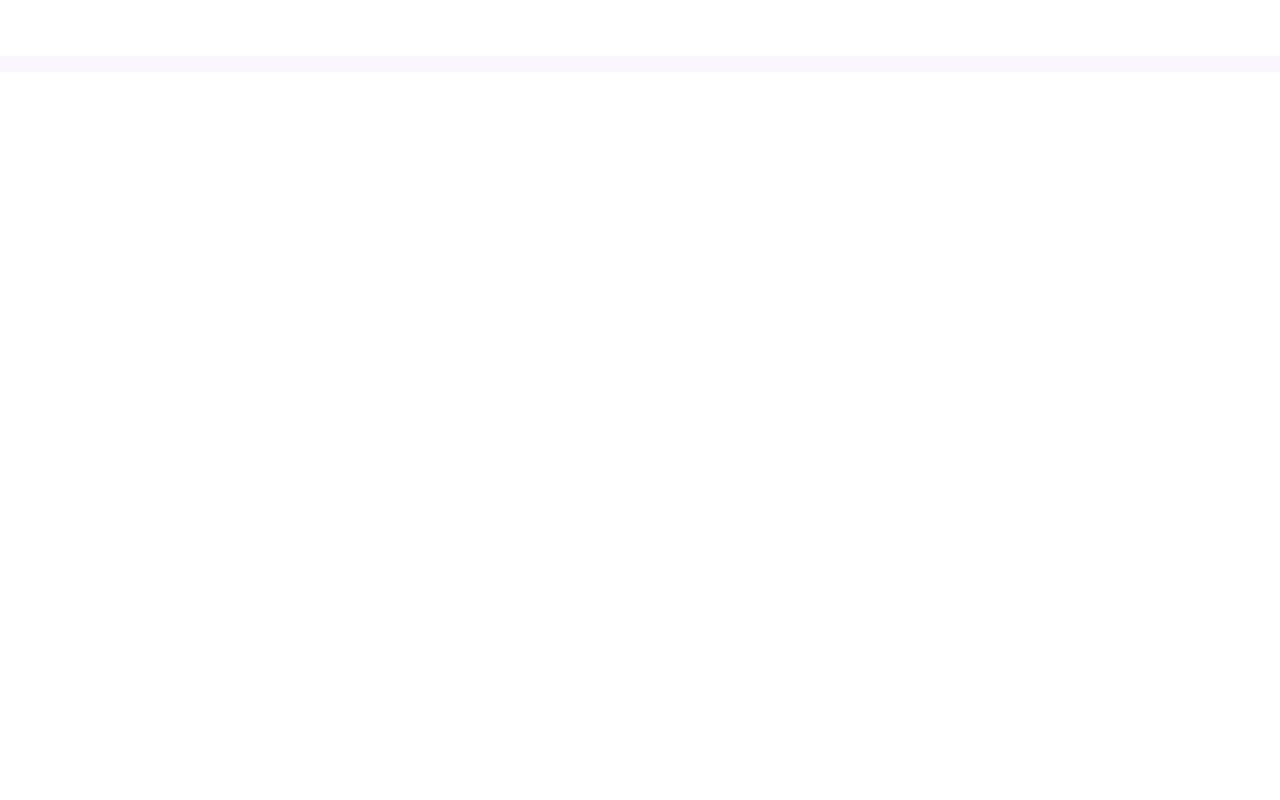
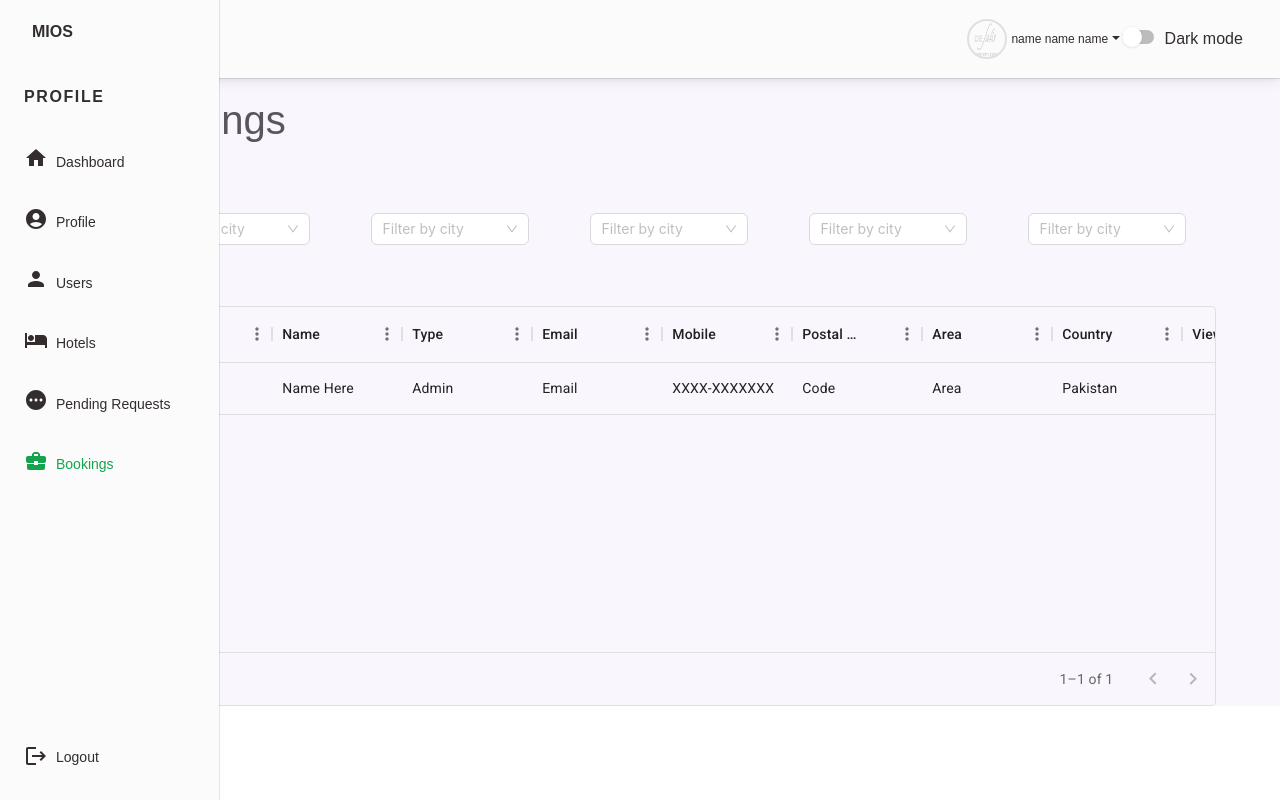
Before and after one commit to SohaibShahzad/desalis.github.io, a React (Create React App) app: page /booking in a window 1280 px wide. Before the commit this address had no page. Built offline with nearby package versions, Linux system fonts and the light colour scheme; a web font is replaced by a local one.

Commit message:
Main admin ui updated

```diff
--- a/src/App.js
+++ b/src/App.js
@@ -21,8 +21,6 @@ import HotelsList from "./Pages/HotelsList/HotelsList";
 function App() {
   return (
     <>
-      {/* <Dropdown /> */}
-      {/* <Map /> */}
       {/* <Routes>
         <Route path="/signup" element={<Signup />} />
         <Route path="/signin" element={<Signin />} />
@@ -42,10 +40,12 @@ function App() {
       </Routes> */}
 
       <Routes>
-        <Route path="/Dashboard" element={<Dashboard />} />
-        <Route path="/Profile" element={<Profile />} />
-        <Route path="/HotelsList" element={<HotelsList />} />
-        <Route path="/UsersList" element={<HotelsList />} />
+        <Route path="/dashboard" element={<Dashboard />} />
+        <Route path="/profile" element={<Profile />} />
+        <Route path="/hotels" element={<HotelsList />} />
+        <Route path="/users" element={<HotelsList />} />
+        <Route path="/booking" element={<HotelsList />} />
+        <Route path="/hotelRequests" element={<HotelsList />} />
       </Routes>
 
     </>
--- a/src/Components/adminSidebar/Sidebar.jsx
+++ b/src/Components/adminSidebar/Sidebar.jsx
@@ -32,7 +32,7 @@ export default function Sidebar() {
           <Link
             to={element.link}
             className={`${style.nav__link} ${
-              loc.split("/")[1] === element.title
+              loc === element.link
                 ? "text-success"
                 : mode === "dark"
                 ? "text-light"
--- a/src/Pages/HotelsList/HotelsList.jsx
+++ b/src/Pages/HotelsList/HotelsList.jsx
@@ -12,11 +12,15 @@ const HotelsList = () => {
       <Sidebar />
       <div className="row justify-content-center">
         <div className="col-md-11">
-          {path === "HotelsList" ? (
+          {path === "hotels" ? (
             <h2 className="fs-1 mb-2 mt-4">Hotels</h2>
-          ) : path === "UsersList" ? (
+          ) : path === "users" ? (
             <h2 className="fs-1 mb-2 mt-4">Users</h2>
-          ) : null}
+          ) : path === "booking" ? (
+            <h2 className="fs-1 mb-2 mt-4">Bookings</h2>
+          ) : (
+            <h2 className="fs-1 mb-2 mt-4">Pending Requests</h2>
+          )}
         </div>
         {/* filters */}
         <div className="col-md-11 row justify-content-around my-3">
--- a/src/Utilis/DataTableSource.jsx
+++ b/src/Utilis/DataTableSource.jsx
@@ -1,17 +1,12 @@
 export const hotelsHeader = [
-  { field: "id", headerName: "ID", width: 130 },
-  { field: "image", headerName: "Image", width: 130 },
+  { field: "id", headerName: "ID", width: 100 },
   { field: "name", headerName: "Name", width: 130 },
   { field: "type", headerName: "Type", width: 130 },
-  { field: "surname", headerName: "Surname", width: 130 },
+  { field: "email", headerName: "Email", width: 130 },
   { field: "mobile", headerName: "Mobile", width: 130 },
-  { field: "addressLine1", headerName: "addressLine1", width: 130 },
-  { field: "addressLine2", headerName: "addressLine2", width: 130 },
   { field: "postalCode", headerName: "Postal Code", width: 130 },
-  { field: "state", headerName: "State", width: 130 },
   { field: "area", headerName: "Area", width: 130 },
-  { field: "email", headerName: "Email", width: 130 },
-  { field: "education", headerName: "Education", width: 130 },
   { field: "country", headerName: "Country", width: 130 },
-  { field: "region", headerName: "Region", width: 130 },
+  { field: "view", headerName: "View", width: 130 },
+  { field: "delete", headerName: "Delete", width: 130 },
 ];
--- a/src/Utilis/SidebarData.jsx
+++ b/src/Utilis/SidebarData.jsx
@@ -13,37 +13,37 @@ export const SidebarDataAdminProfile = [
     key: 1,
     title: "Dashboard",
     icon: <HomeIcon />,
-    link: "/Dashboard",
+    link: "/dashboard",
   },
   {
     key: 2,
     title: "Profile",
     icon: <AccountCircleIcon />,
-    link: "/Profile",
+    link: "/profile",
   },
   {
     key: 3,
     title: "Users",
     icon: <PersonIcon />,
-    link: "/UsersList",
+    link: "/users",
   },
   {
     key: 4,
     title: "Hotels",
     icon: <Hotel />,
-    link: "/HotelsList",
+    link: "/hotels",
   },
   {
     key: 11,
     title: "Pending Requests",
     icon: <PendingIcon  />,
-    link: "/HotelList",
+    link: "/hotelRequests",
   },
   {
     key: "a",
     title: "Bookings",
     icon: <BusinessCenterIcon />,
-    link: "/Booking",
+    link: "/booking",
   },
 ];
 
@@ -53,31 +53,31 @@ export const SidebarDataPatnerProfile = [
     key: 7,
     title: "Dashboard",
     icon: <HomeIcon />,
-    link: "/Dashboard",
+    link: "/dashboard",
   },
   {
     key: 8,
     title: "Profile",
     icon: <AccountCircleIcon />,
-    link: "/Profile",
+    link: "/profile",
   },
   {
     key: 9,
     title: "Users",
     icon: <PersonIcon />,
-    link: "/UsersList",
+    link: "/users",
   },
   {
     key: 10,
     title: "Hotel",
     icon: <HomeIcon />,
-    link: "/HotelList",
+    link: "/hotel",
   },
   {
     key: "12",
     title: "Bookings",
     icon: <BusinessCenterIcon />,
-    link: "/BookingsList",
+    link: "/booking",
   },
   // {
   //   key: 10,
@@ -93,14 +93,14 @@ export const SidebarDataUserProfile = [
     key: 13,
     title: "Dashboard",
     icon: <HomeIcon />,
-    link: "/Dashboard",
+    link: "/dashboard",
   },
-  { key: 14, title: "Profile", icon: <AccountCircleIcon />, link: "/Profile" },
+  { key: 14, title: "Profile", icon: <AccountCircleIcon />, link: "/profile" },
   {
     key: 15,
     title: "My Bookings",
     icon: <BusinessCenterIcon />,
-    link: "/BookingsList",
+    link: "/booking",
   },
 ];
 
```
